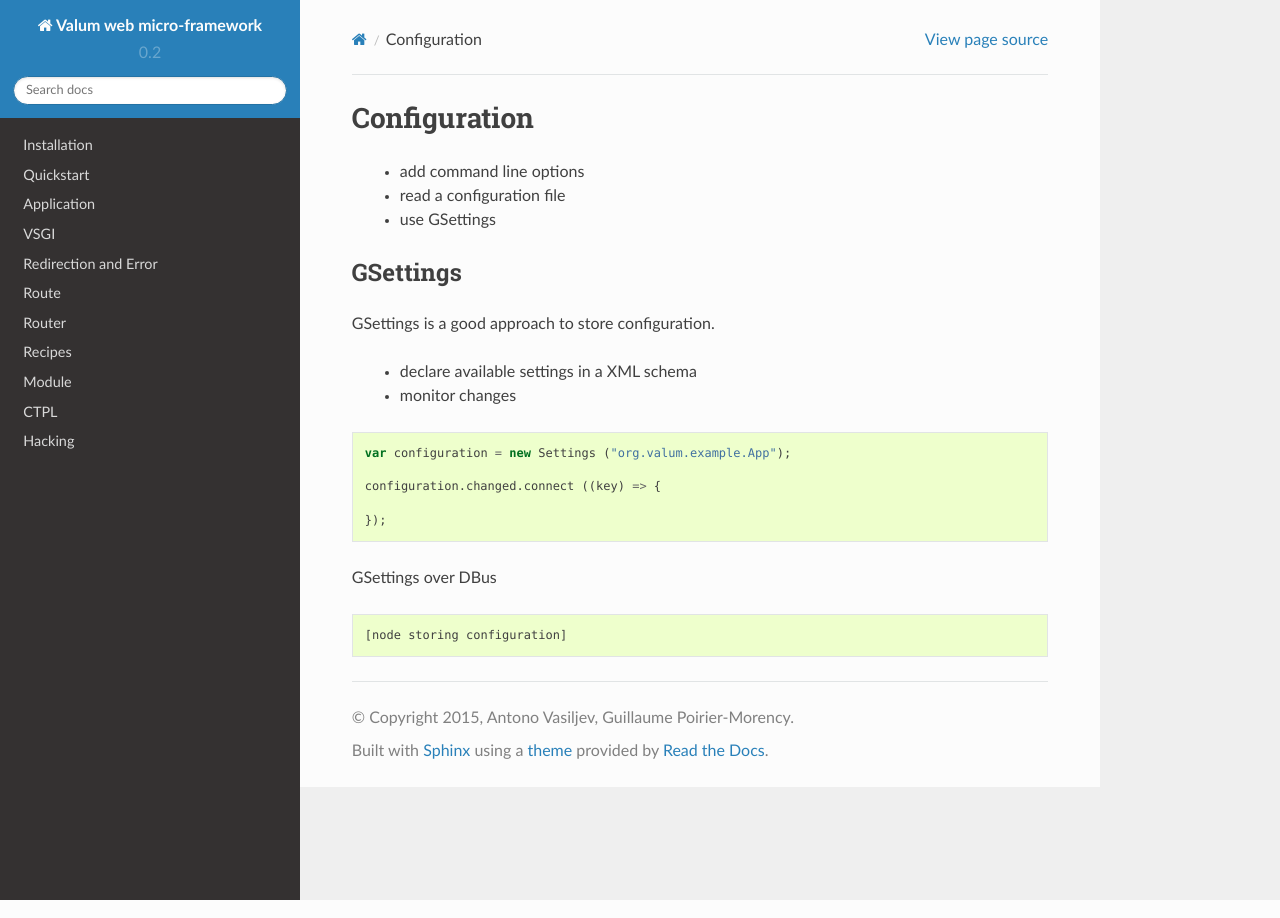
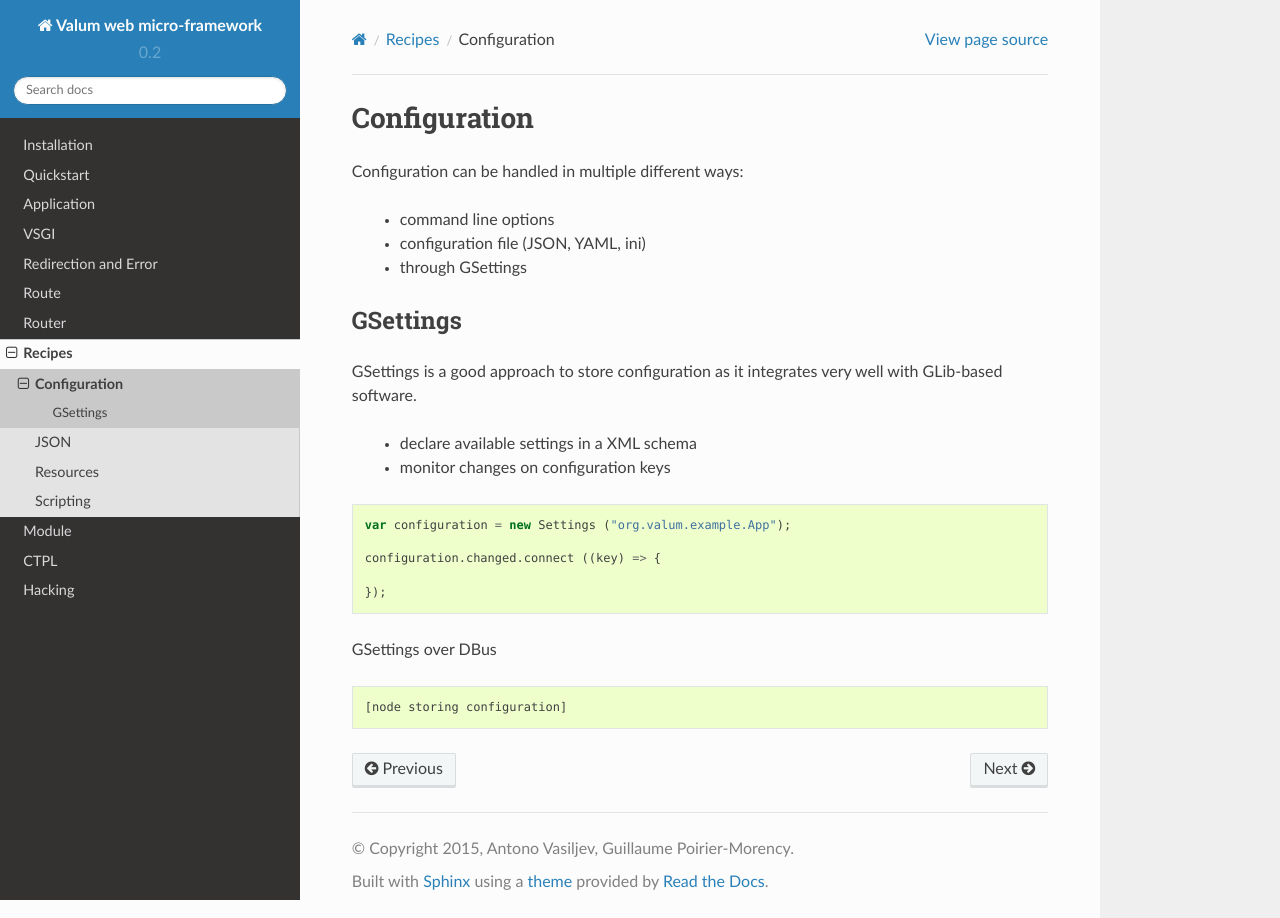
Before and after one commit to valum-framework/valum, a Sphinx documentation site: the page built from docs/recipes/configuration.rst, in a window 1280 px wide. Built offline with Sphinx 7.4.7 and the Read the Docs theme 2.0.0, drawn with Linux system fonts in a browser that asks for light colours; pages that are not in the unit, such as notebooks, are missing from menus.

Commit message:
Fix warnings for documentation generation

```diff
--- a/docs/recipes/configuration.rst
+++ b/docs/recipes/configuration.rst
@@ -1,18 +1,20 @@
 Configuration
 =============
 
- - add command line options
- - read a configuration file
- - use GSettings
+Configuration can be handled in multiple different ways:
 
+ - command line options
+ - configuration file (JSON, YAML, ini)
+ - through GSettings
 
 GSettings
 ---------
 
-GSettings is a good approach to store configuration.
+GSettings is a good approach to store configuration as it integrates very well
+with GLib-based software.
 
  - declare available settings in a XML schema
- - monitor changes
+ - monitor changes on configuration keys
 
 .. code:: vala
 
--- a/docs/recipes/index.rst
+++ b/docs/recipes/index.rst
@@ -6,6 +6,7 @@
 
 .. toctree::
 
+    configuration
     json
     static-resource
     scripting
```
Also changed, not shown: 1 other file.
